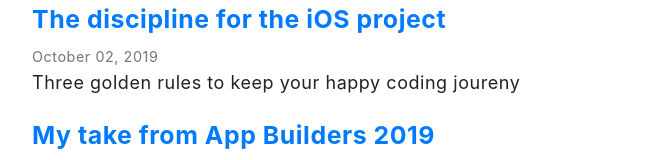
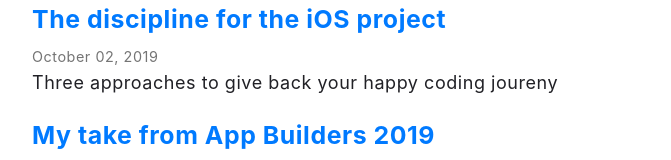
Before and after one commit to ChrisXu/chrisxu.wtf, a Gatsby site: page / in a window 1280 px wide. Shown: the part 245-405 px from the top of the page, without its empty margins (296-967 px from the left). Built offline with nearby package versions, Linux system fonts and the light colour scheme; Gatsby itself is replaced by a stand-in of ours; some packages are replaced by stand-ins of ours; a small style sheet from the web is missing.

Commit message:
Update brief

```diff
--- a/src/pages/discipline-for-ios-project/index.md
+++ b/src/pages/discipline-for-ios-project/index.md
@@ -1,7 +1,7 @@
 ---
 title: 'The discipline for the iOS project'
 date: '2019-10-02'
-brief: Three golden rules to keep your happy coding joureny
+brief: Three approaches to give back your happy coding joureny
 ---
 
 When was your last time getting a palm face while diving into an existing project? Have you ever wonder who on earth can ever add any features to it? You are not alone; we all have been to this moment, sooner or later.
```
